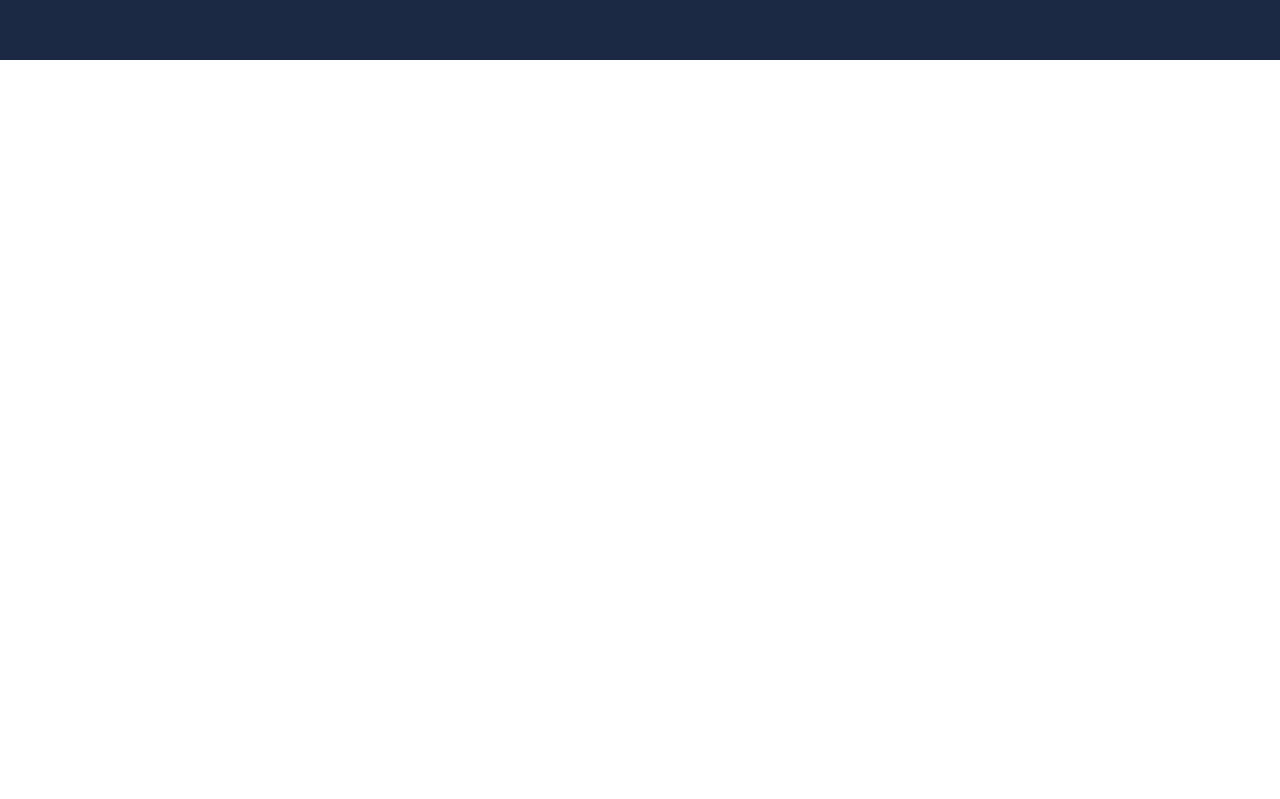
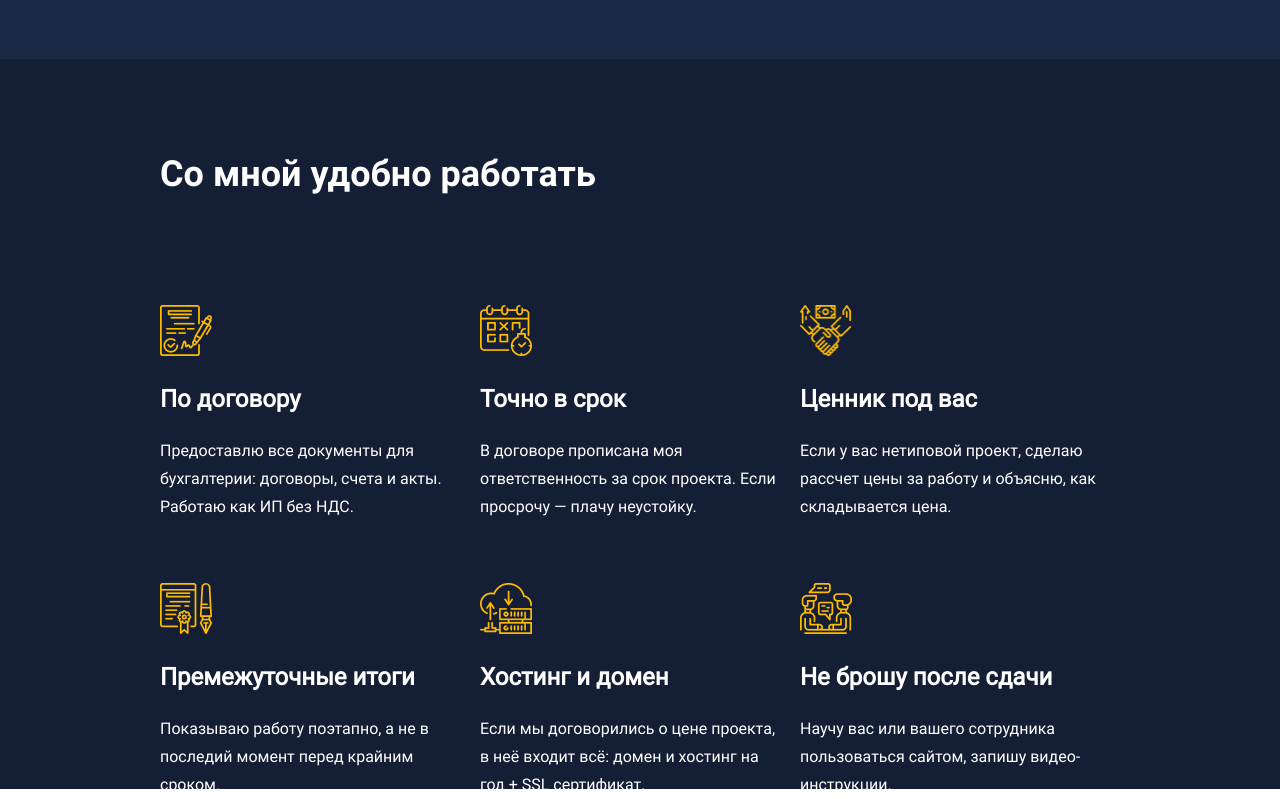
Before and after one commit to cerea62/Keanu-freelancer, a plain HTML site: page index.html in a window 1280 px wide. Shown: the part 598-1397 px from the top of the page. Before the commit the page ends 800 px from the top, so only its background shows below. Drawn offline with Linux system fonts and the light colour scheme; a web font is replaced by a local one.

Commit message:
Добавлен блок features

```diff
--- a/index.html
+++ b/index.html
@@ -19,22 +19,22 @@
         <ul class="social-icon">
           <li class="social-icon__item">
             <a href="#">
-              <img class="social-icon__image link-opacity" src="./image/ico/github.png">
+              <img class="social-icon__image link-opacity" src="./image/ico/github.png" alt="Иконка">
             </a>
           </li>
           <li class="social-icon__item">
             <a href="#">
-              <img class="social-icon__image link-opacity" src="./image/ico/twitter.png">
+              <img class="social-icon__image link-opacity" src="./image/ico/twitter.png" alt="Иконка">
             </a>
           </li>
           <li class="social-icon__item">
             <a href="#">
-              <img class="social-icon__image link-opacity" src="./image/ico/instagram.png">
+              <img class="social-icon__image link-opacity" src="./image/ico/instagram.png" alt="Иконка">
             </a>
           </li>
           <li class="social-icon__item">
             <a href="#">
-              <img class="social-icon__image link-opacity" src="./image/ico/facebook.png">
+              <img class="social-icon__image link-opacity" src="./image/ico/facebook.png" alt="Иконка">
             </a>
           </li>
         </ul>
@@ -43,16 +43,57 @@
     <section class="hero">
       <div class="hero-content">
 
-          <p class="hero-content__profession">Фрилансер</p>
-          <h1 class="hero-content__title">Петр Федоров</h1>
-          <p class="hero-content__text">Разрабатываю сайты для малого
-            и среднего бизнеса. У меня можно заказать дизайн и верстку
-            небольшого сайта или интернет-магазина</p>
-          <button class="hero-content__button" href="#">Бесплатная консультация </button>
-
-
+        <p class="hero-content__profession">Фрилансер</p>
+        <h1 class="hero-content__title">Петр Федоров</h1>
+        <p class="hero-content__text">Разрабатываю сайты для малого
+          и среднего бизнеса. У меня можно заказать дизайн и верстку
+          небольшого сайта или интернет-магазина</p>
+        <button class="hero-content__button">Бесплатная консультация </button>
         <img class="hero-content__image" src="./image/Keanu.png" alt="Портрет">
 
+      </div>
+    </section>
+    <section class="features">
+      <div class="features-items">
+      <h2 class="features__title">Со мной удобно работать</h2>
+      <div class="features-cards">
+        <div class="features-cards__item">
+          <img class="features-cards__logo" src="./image/ico/offer-img.png" alt="Картинка">
+          <h3 class="features-cards__title">По договору</h3>
+          <p class="features-cards__text">Предоставлю все документы для бухгалтерии:
+            договоры, счета и акты. Работаю как ИП без НДС.</p>
+        </div>
+        <div class="features-cards__item">
+          <img class="features-cards__logo" src="./image/ico/deadline-img.png" alt="Картинка">
+          <h3 class="features-cards__title">Точно в срок</h3>
+          <p class="features-cards__text">В договоре прописана моя  ответственность
+            за срок проекта. Если просрочу — плачу неустойку. </p>
+        </div>
+        <div class="features-cards__item">
+          <img class="features-cards__logo" src="./image/ico/agreement-img.png" alt="Картинка">
+          <h3 class="features-cards__title">Ценник под вас</h3>
+          <p class="features-cards__text">Если у вас нетиповой проект, сделаю рассчет цены за
+             работу и объясню, как складывается цена.</p>
+        </div>
+        <div class="features-cards__item">
+          <img class="features-cards__logo" src="./image/ico/steps-img.png" alt="Картинка">
+          <h3 class="features-cards__title">Премежуточные итоги</h3>
+          <p class="features-cards__text">Показываю работу поэтапно, а не в последий момент
+            перед крайним сроком. </p>
+        </div>
+        <div class="features-cards__item">
+          <img class="features-cards__logo" src="./image/ico/storage-img.png" alt="Картинка">
+          <h3 class="features-cards__title">Хостинг и домен </h3>
+          <p class="features-cards__text">Если мы договорились о цене проекта, в неё входит всё:
+            домен и хостинг на год + SSL сертификат.</p>
+        </div>
+        <div class="features-cards__item">
+          <img class="features-cards__logo" src="./image/ico/conversation-img.png" alt="Картинка">
+          <h3 class="features-cards__title">Не брошу после сдачи</h3>
+          <p class="features-cards__text">Научу вас или вашего сотрудника пользоваться сайтом,
+             запишу видео-инструкции.</p>
+        </div>
+      </div>
       </div>
     </section>
 
--- a/style/style.css
+++ b/style/style.css
@@ -1,23 +1,35 @@
+ @font-face {
+   font-family: 'Roboto-Regular';
+   src: url(../fonts/Roboto-Regular.ttf);
+ }
 
  @font-face {
-    font-family: 'Roboto';
-    src: url(./fonts/Roboto-Regular.ttf);
+   font-family: 'Roboto-Bold';
+   src: url(../fonts/Roboto-Bold.ttf);
  }
+
  @keyframes rotation {
    0% {
      transform: rotateY(0deg);
    }
-  50% {transform: rotateY(180deg);}
+
+   50% {
+     transform: rotateY(180deg);
+   }
+
    100% {
      transform: rotateY(360deg);
    }
  }
+
  .rotation:hover {
    animation: rotation 2s linear 1 alternate both;
  }
+
  * {
-    font-family: 'Roboto';
+   font-family: 'Roboto-Regular';
  }
+
  .link-opacity:hover {
    opacity: 0.5;
    transition: opacity 1s;
@@ -30,10 +42,12 @@
    display: flex;
    flex-direction: column;
  }
+
  .header {
    background-color: #1B2944;
 
  }
+
  .header-items {
    display: flex;
    align-items: center;
@@ -42,27 +56,34 @@
    width: 100%;
    margin: 41px auto 0 auto;
  }
+
  .logo {
    width: 100px;
    height: 28px;
  }
+
  .logo:hover {
    transform: scale(1.1);
  }
+
  .social-icon {
    display: flex;
    gap: 20px;
  }
+
  .social-icon__item {
    list-style-type: none;
  }
+
  .social-icon__image {
    height: 20px;
    width: 20px;
  }
+
  .hero {
    background-color: #1B2944;
  }
+
  .hero-content {
    display: flex;
    flex-direction: column;
@@ -72,6 +93,7 @@
    position: relative;
    text-align: left;
  }
+
  .hero-content__image {
    position: absolute;
    top: 117px;
@@ -82,6 +104,7 @@
    border-radius: 50%;
    object-fit: cover;
  }
+
  .hero-content__profession {
    color: #FFBB01;
    font-size: 24px;
@@ -89,13 +112,15 @@
    font-weight: 400;
    margin: 150px 0 0 0;
  }
+
  .hero-content__title {
    color: #fff;
+   font-family: 'Roboto-Bold';
    font-size: 50px;
    line-height: 59px;
-    font-weight: 700;
    margin: 13px 0 0 0;
  }
+
  .hero-content__text {
    color: #fff;
    font-size: 16px;
@@ -104,20 +129,78 @@
    max-width: 50%;
    margin: 20px 0 0 0;
  }
+
  .hero-content__button {
    background-color: #FFBB01;
    height: 66px;
    width: 300px;
    border: 1px solid #FFBB01;
    border-radius: 5px;
+   font-family: 'Roboto-Bold';
    font-size: 12px;
    line-height: 16px;
-    font-weight: 700;
+   text-transform: uppercase;
+
    margin-top: 38px;
-    margin-bottom: 103px;
+   margin-bottom: 108px;
 
  }
+
  .hero-content__button:hover {
    box-shadow: 0 4px 2px #B68500;
 
  }
+
+ .features {
+   background-color: #141F35;
+   display: flex;
+   flex-direction: column;
+
+ }
+.features-items {
+  max-width: 75%;
+  width: 100%;
+  display: flex;
+  flex-direction: column;
+  margin: 64px auto 0 auto;
+}
+ .features__title {
+   color: #fff;
+   font-family: 'Roboto-Bold';
+   font-size: 36px;
+   line-height: 42px;
+   max-width: 75%;
+ }
+
+ .features-cards {
+   display: flex;
+   flex-wrap: wrap;
+   column-gap: 16px;
+   row-gap: 72px;
+   margin: 80px auto 0 auto;
+ }
+
+ .features-cards__item {
+   width: 304px;
+   height: 206px;
+ }
+
+ .features-cards__logo {
+   height: 51px;
+   width: 52px;
+ }
+
+ .features-cards__title {
+   color: #fff;
+   font-size: 24px;
+   line-height: 28px;
+   font-weight: 700;
+   text-align: left;
+ }
+
+ .features-cards__text {
+   color: #fff;
+   font-size: 16px;
+   line-height: 28px;
+   font-weight: 400;
+ }
```
Also changed, not shown: fonts/Roboto-Bold.ttf (added). Lines whose indentation alone changed are shown as unchanged.
